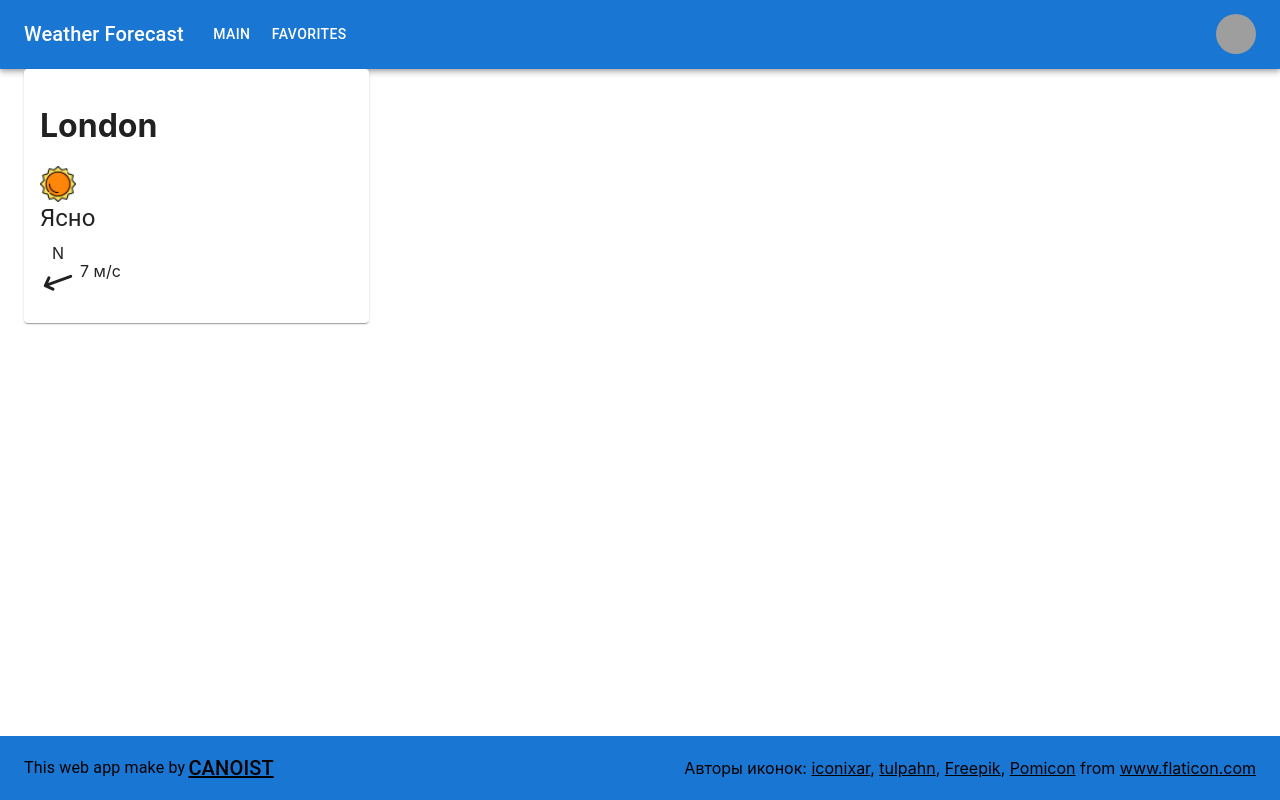
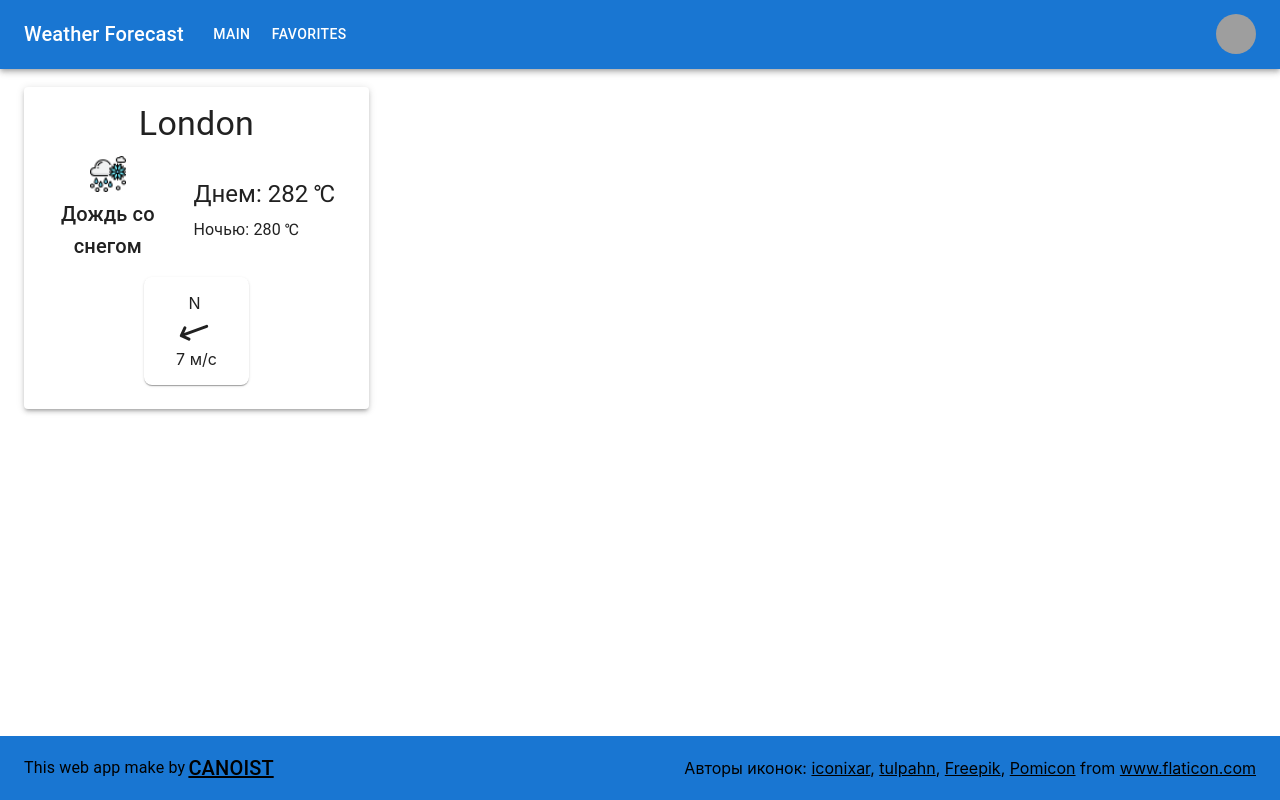
Before and after one commit to Canoist/Weather-app, a React (Create React App) app: page / in a window 1280 px wide. Built offline with nearby package versions, Linux system fonts and the light colour scheme; grey boxes are pictures that could not be loaded.

Commit message:
Added CardWeather to any city, added some components to showing another weather, added weather router

```diff
--- a/src/components/cardDay.jsx
+++ /dev/null
@@ -1,68 +0,0 @@
-import React from "react";
-import PropTypes from "prop-types";
-import {
-  Box,
-  Card,
-  CardContent,
-  CardMedia,
-  SvgIcon,
-  Typography
-} from "@mui/material";
-
-const CardDay = ({ api }) => {
-  console.log(api);
-  return (
-    <Card sx={{ maxWidth: 345 }}>
-      <CardContent>
-        <h1>{api.name}</h1>
-        <CardMedia
-          component="img"
-          image="./icons/36x36/sunny.png"
-          sx={{ width: "36px", height: "36px" }}
-          alt="Sunny"
-        />
-        <Typography gutterBottom variant="h5" component="div">
-          Ясно
-        </Typography>
-        <Box
-          sx={{
-            display: "flex",
-            alignItems: "center"
-          }}
-        >
-          <Box
-            sx={{
-              display: "flex",
-              flexDirection: "column",
-              alignItems: "center",
-              mr: 0.5
-            }}
-          >
-            N
-            <SvgIcon
-              xmlns="http://www.w3.org/2000/svg"
-              fill="none"
-              viewBox="0 0 24 24"
-              stroke="currentColor"
-              strokeWidth="2"
-              sx={{ fontSize: "36px", transform: `rotate(${api.wind.deg}deg)` }}
-            >
-              <path
-                strokeLinecap="round"
-                strokeLinejoin="round"
-                d="M8 7l4-4m0 0l4 4m-4-4v18"
-              />
-            </SvgIcon>
-          </Box>
-          {Math.trunc(api.wind.speed)} м/с
-        </Box>
-      </CardContent>
-    </Card>
-  );
-};
-
-CardDay.propTypes = {
-  api: PropTypes.object
-};
-
-export default CardDay;
--- a/src/components/responsiveAppBar.jsx
+++ b/src/components/responsiveAppBar.jsx
@@ -29,7 +29,7 @@ const ResponsiveAppBar = () => {
   };
 
   return (
-    <AppBar position="static">
+    <AppBar position="static" sx={{ mb: "18px" }}>
       <Container maxWidth="xl">
         <Toolbar disableGutters>
           <Typography
--- /dev/null
+++ b/src/components/weatherCards/cardCloud.jsx
@@ -0,0 +1,25 @@
+import React from "react";
+import { Box, CardMedia, Typography } from "@mui/material";
+
+const CardCloudy = () => {
+  return (
+    <Box>
+      <CardMedia
+        component="img"
+        image="./icons/36x36/cloudy.png"
+        sx={{
+          width: "36px",
+          height: "36px",
+          mx: "auto",
+          mb: "2px"
+        }}
+        alt="Cloudy"
+      />
+      <Typography gutterBottom variant="h6" component="span">
+        Облачно
+      </Typography>
+    </Box>
+  );
+};
+
+export default CardCloudy;
--- /dev/null
+++ b/src/components/weatherCards/cardCloudyRain.jsx
@@ -0,0 +1,25 @@
+import React from "react";
+import { Box, CardMedia, Typography } from "@mui/material";
+
+const CardCloudyRain = () => {
+  return (
+    <Box>
+      <CardMedia
+        component="img"
+        image="./icons/36x36/cloudy-rain.png"
+        sx={{
+          width: "36px",
+          height: "36px",
+          mx: "auto",
+          mb: "2px"
+        }}
+        alt="Cloudy-rain"
+      />
+      <Typography gutterBottom variant="h6" component="span">
+        Местами дожди
+      </Typography>
+    </Box>
+  );
+};
+
+export default CardCloudyRain;
--- /dev/null
+++ b/src/components/weatherCards/cardRain.jsx
@@ -0,0 +1,25 @@
+import React from "react";
+import { Box, CardMedia, Typography } from "@mui/material";
+
+const CardRain = () => {
+  return (
+    <Box>
+      <CardMedia
+        component="img"
+        image="./icons/36x36/rain.png"
+        sx={{
+          width: "36px",
+          height: "36px",
+          mx: "auto",
+          mb: "2px"
+        }}
+        alt="Rain"
+      />
+      <Typography gutterBottom variant="h6" component="span">
+        Дождь
+      </Typography>
+    </Box>
+  );
+};
+
+export default CardRain;
--- /dev/null
+++ b/src/components/weatherCards/cardRouter.jsx
@@ -0,0 +1,37 @@
+import React from "react";
+import PropTypes from "prop-types";
+import CardSunny from "./cardSunny";
+import CardRain from "./cardRain";
+import CardSnow from "./cardSnow";
+import CardCloudy from "./cardCloud";
+import CardSnowRain from "./cardSnowRain";
+import CardCloudyRain from "./cardCloudyRain";
+
+const CardRouter = ({ api }) => {
+  console.log(api);
+  //   const clouds = api.clouds.all;
+  //   const rain = Object.keys(api.rain).length;
+  //   const temp = api.main.temp;
+  const clouds = 80;
+  const rain = 1;
+  const temp = -2;
+  if (clouds >= 80) {
+    if (rain) {
+      if (temp <= -4) {
+        return <CardSnow />;
+      } else if (temp <= 3) {
+        return <CardSnowRain />;
+      } else return <CardRain />;
+    }
+    return <CardCloudy />;
+  } else if (clouds >= 60 && rain) {
+    return <CardCloudyRain />;
+  }
+  return <CardSunny />;
+};
+
+CardRouter.propTypes = {
+  api: PropTypes.object
+};
+
+export default CardRouter;
--- /dev/null
+++ b/src/components/weatherCards/cardSnow.jsx
@@ -0,0 +1,25 @@
+import React from "react";
+import { Box, CardMedia, Typography } from "@mui/material";
+
+const CardSnow = () => {
+  return (
+    <Box>
+      <CardMedia
+        component="img"
+        image="./icons/36x36/snow.png"
+        sx={{
+          width: "36px",
+          height: "36px",
+          mx: "auto",
+          mb: "2px"
+        }}
+        alt="Snow"
+      />
+      <Typography gutterBottom variant="h6" component="span">
+        Снег
+      </Typography>
+    </Box>
+  );
+};
+
+export default CardSnow;
--- /dev/null
+++ b/src/components/weatherCards/cardSnowRain.jsx
@@ -0,0 +1,33 @@
+import React from "react";
+import { Box, CardMedia, Typography } from "@mui/material";
+
+const CardSnowRain = () => {
+  return (
+    <Box>
+      <CardMedia
+        component="img"
+        image="./icons/36x36/snow-rain.png"
+        sx={{
+          width: "36px",
+          height: "36px",
+          mx: "auto",
+          mb: "6px"
+        }}
+        alt="Snow-rain"
+      />
+      <Typography
+        gutterBottom
+        variant="h6"
+        component="div"
+        sx={{
+          width: "100px",
+          lineHeigth: "1.2"
+        }}
+      >
+        Дождь со снегом
+      </Typography>
+    </Box>
+  );
+};
+
+export default CardSnowRain;
--- /dev/null
+++ b/src/components/weatherCards/cardSunny.jsx
@@ -0,0 +1,25 @@
+import React from "react";
+import { Box, CardMedia, Typography } from "@mui/material";
+
+const CardSunny = () => {
+  return (
+    <Box>
+      <CardMedia
+        component="img"
+        image="./icons/36x36/sunny.png"
+        sx={{
+          width: "36px",
+          height: "36px",
+          mx: "auto",
+          mb: "2px"
+        }}
+        alt="Sunny"
+      />
+      <Typography gutterBottom variant="h6" component="span">
+        Ясно
+      </Typography>
+    </Box>
+  );
+};
+
+export default CardSunny;
--- /dev/null
+++ b/src/components/weatherCards/cardWeather.jsx
@@ -0,0 +1,41 @@
+import React from "react";
+import PropTypes from "prop-types";
+import { Box, Card, CardContent, Typography } from "@mui/material";
+import CardWind from "./cardWind";
+import CardRouter from "./cardRouter";
+
+const CardWeather = ({ api }) => {
+  return (
+    <Card elevation={3} sx={{ maxWidth: 345 }}>
+      <CardContent sx={{ textAlign: "center" }}>
+        <Typography gutterBottom variant="h4" component="h4">
+          {api.name}
+        </Typography>
+        <Box
+          sx={{
+            display: "flex",
+            alignItems: "center",
+            justifyContent: "space-around"
+          }}
+        >
+          <CardRouter api={api} />
+          <Box sx={{ textAlign: "left" }}>
+            <Typography gutterBottom variant="h5" component="div">
+              Днем: {Math.trunc(api.main.temp_max)} {"\u2103"}
+            </Typography>
+            <Typography gutterBottom variant="body1" component="div">
+              Ночью: {Math.trunc(api.main.temp_min)} {"\u2103"}
+            </Typography>
+          </Box>
+        </Box>
+        <CardWind data={api} />
+      </CardContent>
+    </Card>
+  );
+};
+
+CardWeather.propTypes = {
+  api: PropTypes.object
+};
+
+export default CardWeather;
--- /dev/null
+++ b/src/components/weatherCards/cardWind.jsx
@@ -0,0 +1,82 @@
+import React from "react";
+import PropTypes from "prop-types";
+import { Box, CardMedia, SvgIcon, Typography } from "@mui/material";
+
+const CardWind = ({ data }) => {
+  const hardWind = Math.trunc(data.wind.speed) > 8;
+  return (
+    <Box
+      sx={
+        hardWind
+          ? {
+              display: "flex",
+              alignItems: "center",
+              boxShadow: 1,
+              borderRadius: "8px",
+              mt: 1,
+              p: 2,
+              width: "100%",
+              mx: "auto"
+            }
+          : {
+              display: "inline-block",
+              alignItems: "center",
+              boxShadow: 1,
+              borderRadius: "8px",
+              mt: 1,
+              p: 2,
+              px: 4,
+              mx: "auto"
+            }
+      }
+    >
+      {hardWind && (
+        <Box sx={{ width: "60%" }}>
+          <CardMedia
+            component="img"
+            image="./icons/36x36/wind.png"
+            sx={{
+              width: "36px",
+              height: "36px",
+              mx: "auto",
+              mb: "2px"
+            }}
+            alt="Wind"
+          />
+          <Typography variant="body2" component="span">
+            Сильный ветер!
+          </Typography>
+        </Box>
+      )}
+      <Box
+        sx={{
+          display: "flex",
+          flexDirection: "column",
+          alignItems: "center",
+          mr: 0.5
+        }}
+      >
+        N
+        <SvgIcon
+          xmlns="http://www.w3.org/2000/svg"
+          fill="none"
+          viewBox="0 0 24 24"
+          stroke="currentColor"
+          strokeWidth="2"
+          sx={{ fontSize: "36px", transform: `rotate(${data.wind.deg}deg)` }}
+        >
+          <path
+            strokeLinecap="round"
+            strokeLinejoin="round"
+            d="M8 7l4-4m0 0l4 4m-4-4v18"
+          />
+        </SvgIcon>
+      </Box>
+      {Math.trunc(data.wind.speed)} м/с
+    </Box>
+  );
+};
+
+CardWind.propTypes = { data: PropTypes.object };
+
+export default CardWind;
--- a/src/layouts/main.jsx
+++ b/src/layouts/main.jsx
@@ -1,6 +1,6 @@
 import { Box, Container } from "@mui/material";
 import React from "react";
-import CardDay from "../components/cardDay";
+import CardWeather from "../components/weatherCards/cardWeather";
 
 import apiData from "../examples/API.example.json";
 
@@ -8,7 +8,7 @@ const Main = () => {
   return (
     <Container maxWidth="xl">
       <Box>
-        <CardDay api={apiData} />
+        <CardWeather api={apiData} />
       </Box>
     </Container>
   );
```
